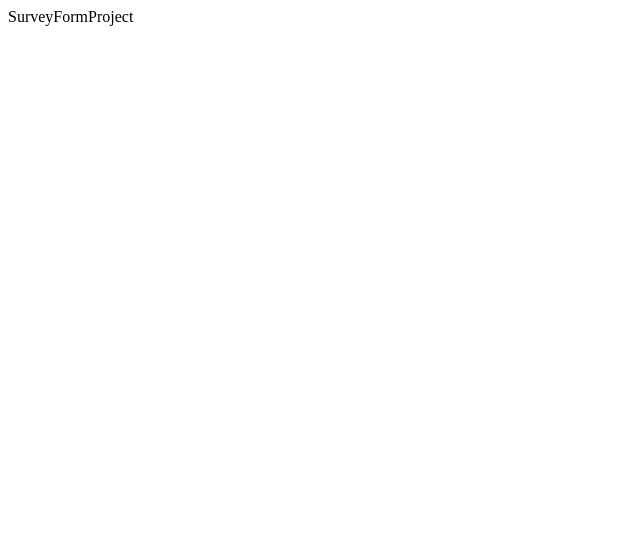
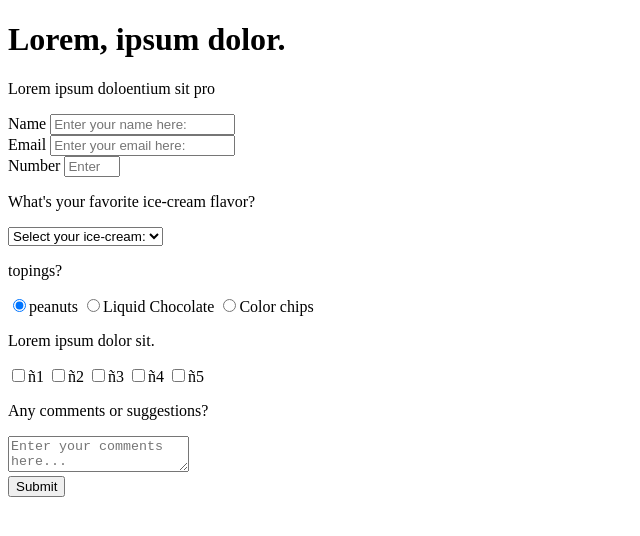
Before and after one commit to ccutsb/FreeCodeCamp, a plain HTML site: page SurveyFormProject/index.html in a window 1280 px wide. Shown: the whole page, without its empty margins (0-640 px from the left). Drawn offline with Linux system fonts and the light colour scheme.

Commit message:
updateFormProject

```diff
--- a/SurveyFormProject/index.html
+++ b/SurveyFormProject/index.html
@@ -1,33 +1,93 @@
-<!--
-You should have a page title in an h1 element with an id of title
-You should have a short explanation in a p element with an id of description
-You should have a form element with an id of survey-form
-Inside the form element, you are required to enter your name in an input field that has an id of name and a type of text
-Inside the form element, you are required to enter your email in an input field that has an id of email
-If you enter an email that is not formatted correctly, you will see an HTML5 validation error
-Inside the form, you can enter a number in an input field that has an id of number
-The number input should not accept non-numbers, either by preventing you from typing them or by showing an HTML5 validation error (depending on your browser).
-If you enter numbers outside the range of the number input, which are defined by the min and max attributes, you will see an HTML5 validation error
-For the name, email, and number input fields, you can see corresponding label elements in the form, that describe the purpose of each field with the following ids: id="name-label", id="email-label", and id="number-label"
-For the name, email, and number input fields, you can see placeholder text that gives a description or instructions for each field
-Inside the form element, you should have a select dropdown element with an id of dropdown and at least two options to choose from
-Inside the form element, you can select an option from a group of at least two radio buttons that are grouped using the name attribute
-Inside the form element, you can select several fields from a series of checkboxes, each of which must have a value attribute
-Inside the form element, you are presented with a textarea for additional comments
-Inside the form element, you are presented with a button with id of submit to submit all the inputs
-Fulfill the user stories and pass all the tests below to complete this project. Give it your own personal style. Happy Coding!
-
-Note: Be sure to add <link rel="stylesheet" href="styles.css"> in your HTML to link your stylesheet and apply your CSS
--->
 <!DOCTYPE html>
 <html lang="en">
+
 <head>
     <meta charset="UTF-8">
     <meta name="viewport" content="width=device-width, initial-scale=1.0">
-    <link rel="stylesheet" href="styles.css"
+    <link rel="stylesheet" href="styles.css">
     <title>SurveyFormProject</title>
 </head>
+
 <body>
+    <div>
+        <header class="header">
+            <h1 id="title" class="main-title">Lorem, ipsum dolor.</h1>
+            <p id="description">Lorem ipsum doloentium sit pro</p>
+        </header>
+        <div class="main-container">
+            <form action="#" id="survey-form">
+                <div class="form-group">
+                    <label id="name-label" for="name">Name</label>
+                    <input type="name" name="name" id="name" placeholder="Enter your name here:" required />
+                </div>
+                <div class="form-group">
+                    <label id="email-label" for="email">Email</label>
+                    <input type="email" name="email" id="email" placeholder="Enter your email here:" required>
+                </div>
+                <div class="form-group">
+                    <label id="number-label" for="number">Number</label>
+                    <input type="number" name="number" id="number" pattern="[0-9]{12}" min="8" max="12"
+                        required placeholder="Enter your number here:">
+                </div>
+                <div class="form-group">
+                    <p>What's your favorite ice-cream flavor?</p>
+                    <select id="dropdown" name="role" class="form-control" required>
+                        <option disabled selected value>Select your ice-cream:</option>
+                        <option value="Pineapple">Pineapple</option>
+                        <option value="Watermelon">Watermelon</option>
+                        <option value="Chocolate">Chocolate</option>
+                        <option value="Orange">Orange</option>
+                    </select>
+                </div>
+                <div class="form-group">
+                    <p>topings?</p>
+                    <label>
+                        <input type="radio" name="topings" value="peanuts" class="input-radio" checked>peanuts
+                    </label>
+                    <label>
+                        <input type="radio" name="topings" value="Liquid-Chocolate" class="input-radio">Liquid Chocolate
+                    </label>
+                    <label>
+                        <input type="radio" name="topings" value="Color chips" class="input-radio">Color chips
+                    </label>
+                </div>
+                <div class="form-group">
+                    <p>Lorem ipsum dolor sit.</p>
+                    <label for="">
+                        <input type="checkbox" name="ñ1" class="input-checkbox" value="ñ1">ñ1
+                    </label>
+                    <label for="">
+                        <input type="checkbox" name="ñ2" class="input-checkbox" value="ñ2">ñ2
+                    </label>
+                    <label for="">
+                        <input type="checkbox" name="ñ3" class="input-checkbox" value="ñ3">ñ3
+                    </label>
+                    <label for="">
+                        <input type="checkbox" name="ñ4" class="input-checkbox" value="ñ4">ñ4
+                    </label>
+                    <label for="">
+                        <input type="checkbox" name="ñ5" class="input-checkbox" value="ñ5">ñ5
+                    </label>
+                </div>
+                <div class="form-group">
+                    <p>Any comments or suggestions?</p>
+                    <textarea
+                      id="comments"
+                      class="input-textarea"
+                      name="comment"
+                      placeholder="Enter your comments here..."
+                    ></textarea>
+                  </div>
 
+                  <div class="form-group">
+                    <button type="submit" id="submit" class="submit-button">
+                      Submit
+                    </button>
+                  </div>
+
+            </form>
+        </div>
+    </div>
 </body>
+
 </html>
```
